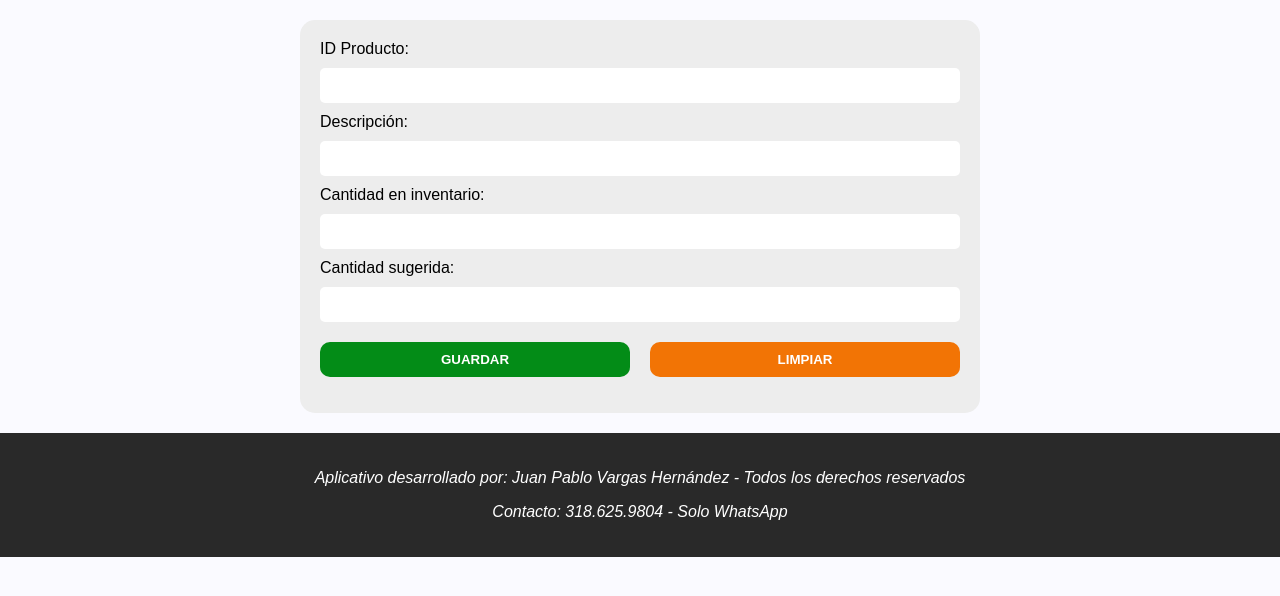
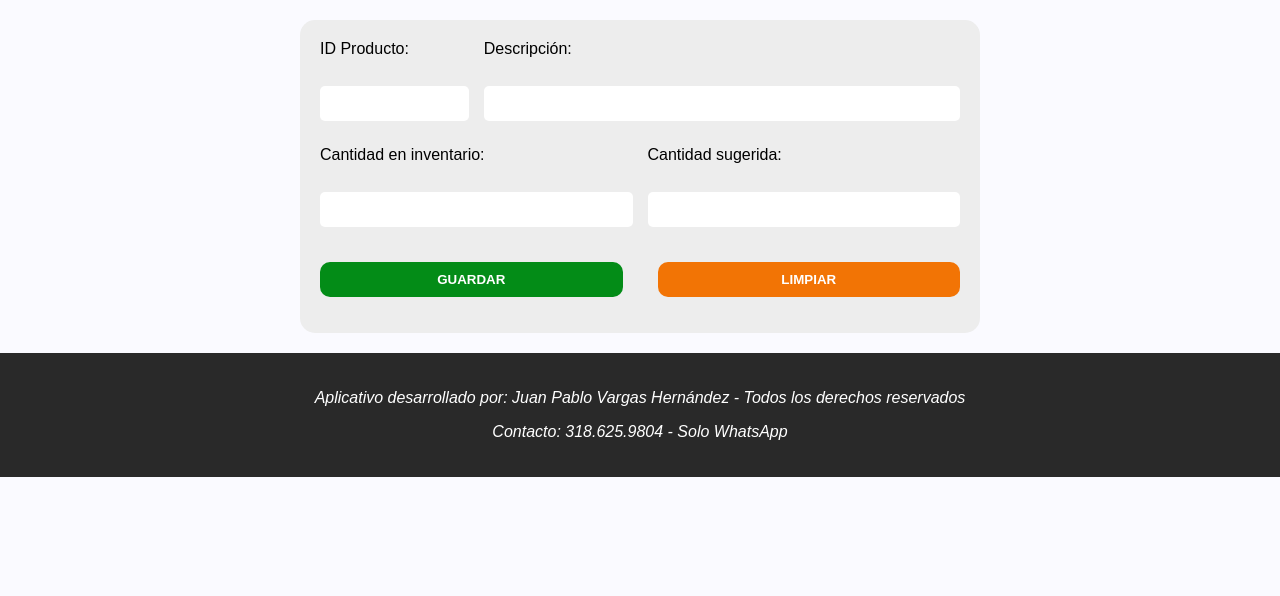
Before and after one commit to jpvhPersonalGit/AgotadosApp, a PHP site: page / in a window 1280 px wide. Shown: the part 138-734 px from the top of the page. Run offline with PHP 8.4, Linux system fonts and the light colour scheme; some libraries are stand-ins or nearby versions.

Commit message:
Ajuste de campos del formulario. Se acomodan con la grid de CSS y se deja mas estético

```diff
--- a/index.php
+++ b/index.php
@@ -23,26 +23,34 @@ require './registrar_agotado.php'
         </div>
     </header>
     <section class="form-section">
-        <article class="form-container">
-            <form action="registrar_agotado.php" method="post">
-            <label>ID Producto:</label><br>
-            <input type="text" name="id_prod" required><br>
+        <div class="form-container">
+        <form class="form-grid" action="registrar_agotado.php" method="post">
+            <div class="form-group span-1">
+                <label>ID Producto:</label><br>
+                <input type="text" name="id_prod" required>
+            </div>
 
-            <label>Descripción:</label><br>
-            <input type="text" name="descripcion" required><br>
+            <div class="form-group span-3">
+                <label>Descripción:</label><br>
+                <input type="text" name="descripcion" required>
+            </div>
 
-            <label>Cantidad en inventario:</label><br>
-            <input type="text" step="0.01" name="cant_inv"><br>
+            <div class="form-group span-2">
+                <label>Cantidad en inventario:</label><br>
+                <input type="text" step="0.01" name="cant_inv">
+            </div>
 
-            <label>Cantidad sugerida:</label><br>
-            <input type="text" step="0.01" name="cant_sug"><br>
+            <div class="form-group span-2">
+                <label>Cantidad sugerida:</label><br>
+                <input type="text" step="0.01" name="cant_sug">
+            </div>
 
-            <article class="button-container">
+            <div class="button-container span-4">
                 <button class="btn-guardar" type="submit">GUARDAR</button>
                 <button class="btn-limpiar" type="reset">LIMPIAR</button>
-            </article>
+            </div>
         </form>
-        </article>
+        </div>
     </section>
     <footer>
         <p>Aplicativo desarrollado por: Juan Pablo Vargas Hernández - Todos los derechos reservados</p>
--- a/sass/style.css
+++ b/sass/style.css
@@ -50,6 +50,7 @@ header {
 .form-section .form-container .button-container {
   display: flex;
   justify-content: center;
+  gap: 15px;
 }
 .form-section .form-container .button-container button {
   padding: 10px;
@@ -58,6 +59,7 @@ header {
   width: 100%;
   color: #fff;
   font-weight: bold;
+  cursor: pointer;
 }
 .form-section .form-container .button-container .btn-guardar {
   margin: 10px 10px 0 0;
@@ -79,6 +81,27 @@ header {
 .form-section .form-container .button-container .btn-limpiar:focus {
   background-color: rgba(242, 116, 5, 0.8);
 }
+.form-section .form-grid {
+  display: grid;
+  grid-template-columns: repeat(4, 1fr);
+  gap: 15px;
+}
+.form-section .form-grid .form-group {
+  display: flex;
+  flex-direction: column;
+}
+.form-section .form-grid .span-1 {
+  grid-column: span 1;
+}
+.form-section .form-grid .span-2 {
+  grid-column: span 2;
+}
+.form-section .form-grid .span-3 {
+  grid-column: span 3;
+}
+.form-section .form-grid .span-4 {
+  grid-column: span 4;
+}
 
 footer {
   background-color: #292929;
--- a/sass/style.sass
+++ b/sass/style.sass
@@ -53,6 +53,7 @@ header
     .button-container
       display: flex
       justify-content: center
+      gap: 15px
       button
         padding: 10px
         border-radius: 10px
@@ -60,6 +61,7 @@ header
         width: 100%
         color: #fff
         font-weight: bold
+        cursor: pointer
       .btn-guardar
         margin: 10px 10px 0 0
         background-color: $btn-primary-color
@@ -74,6 +76,21 @@ header
         background-color: $btn-secondary-hover-color
       .btn-limpiar:focus
         background-color: $btn-secondary-focus-color
+  .form-grid
+    display: grid
+    grid-template-columns: repeat(4, 1fr)
+    gap: 15px
+    .form-group
+      display: flex
+      flex-direction: column
+    .span-1
+      grid-column: span 1
+    .span-2
+      grid-column: span 2
+    .span-3
+      grid-column: span 3
+    .span-4
+      grid-column: span 4
 footer
   background-color: $header-color
   padding: 20px
```
Also changed, not shown: 1 other file.
